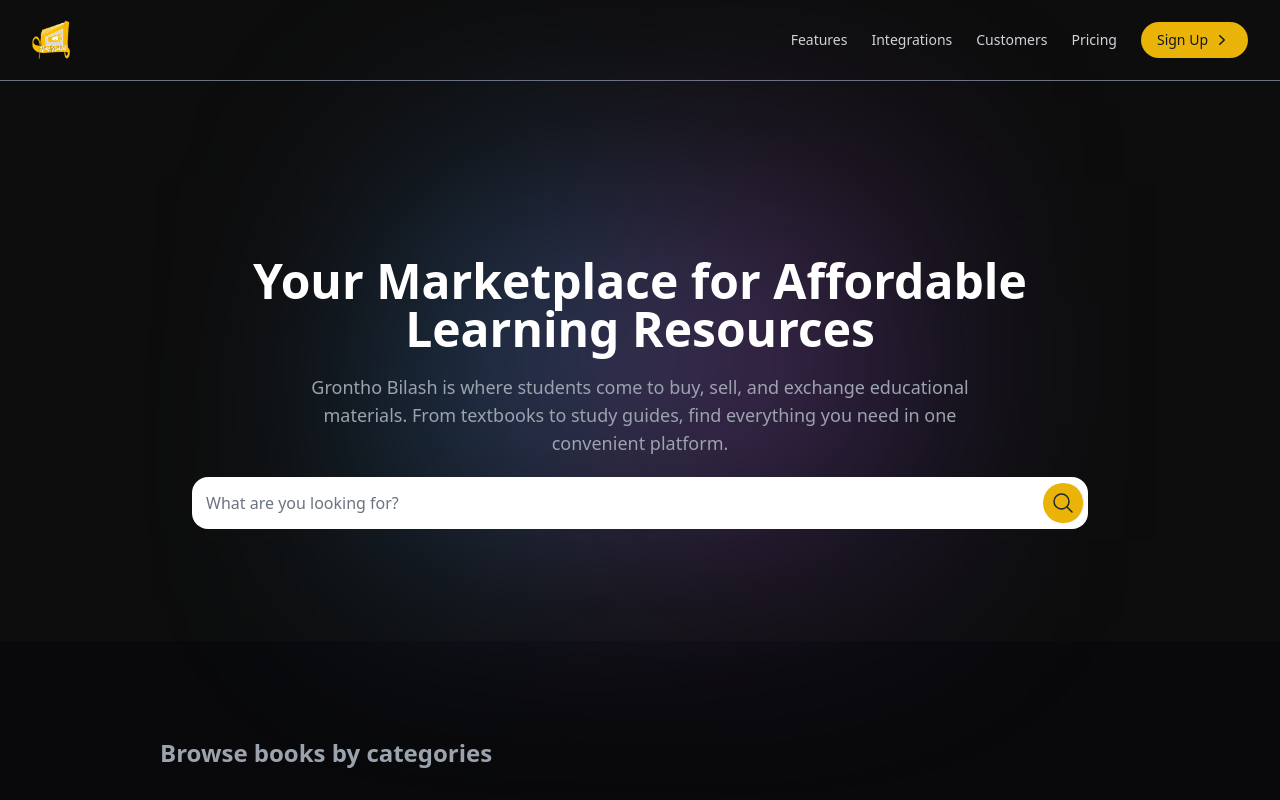
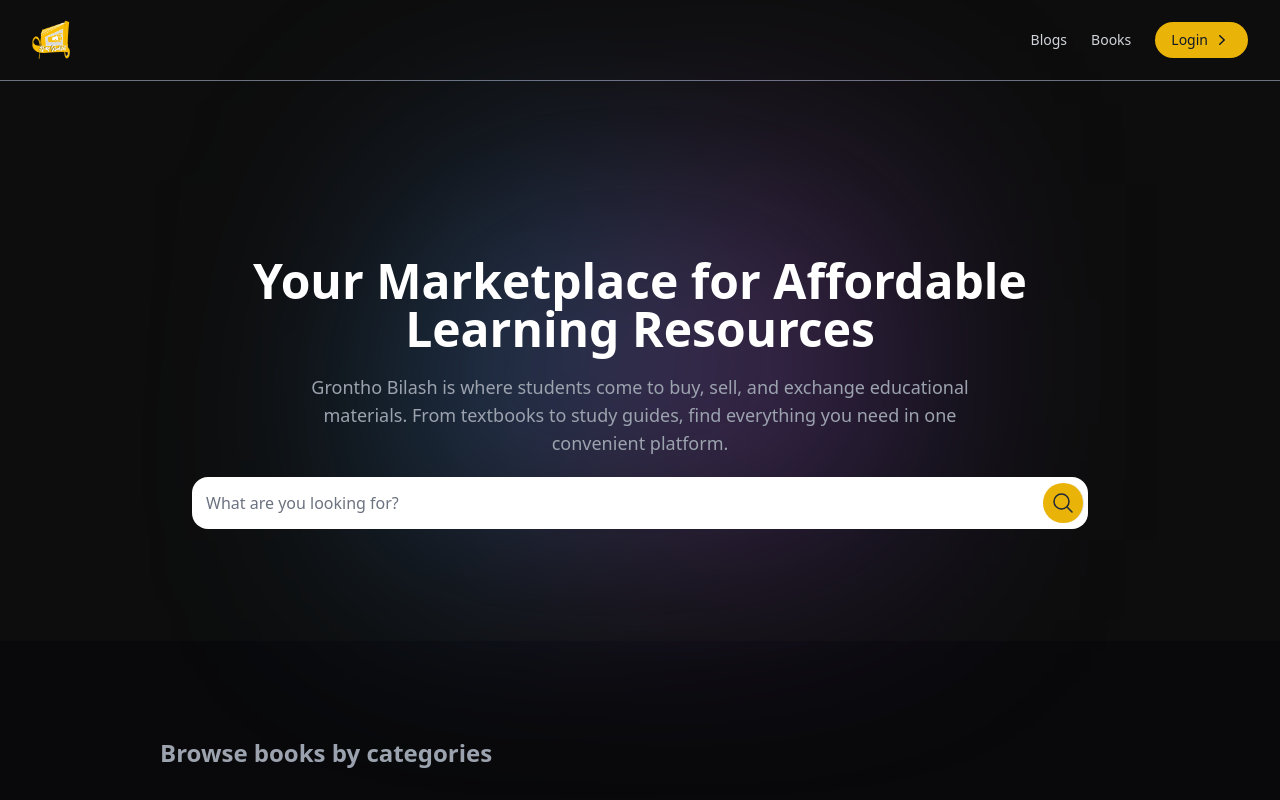
Before and after one commit to thisis-arman/grontho_bilash, a React (Vite) app in the folder gb-frontend/: page / in a window 1280 px wide. Shown: the top 800 px of the page. Built offline with nearby package versions, Linux system fonts and the light colour scheme.

Commit message:
auth api in redux

```diff
--- /dev/null
+++ b/gb-frontend/src/redux/features/auth/authSlice.ts
@@ -0,0 +1,40 @@
+import { createSlice, PayloadAction } from "@reduxjs/toolkit";
+
+type TAuth = {
+  email: string;
+  password: string;
+};
+
+type TInitialState = {
+  users: TAuth[];
+};
+
+const initialState: TInitialState = {
+  users: [
+    { email: "test@example.com", password: "12345" }, // Example user
+  ],
+};
+
+const authSlice = createSlice({
+  name: "auth",
+  initialState,
+  reducers: {
+    loginUser: (state, action: PayloadAction<TAuth>) => {
+      const { email, password } = action.payload;
+
+      // Check if user exists in users array
+      const userExists = state.users.some(
+        (u) => u.email === email && u.password === password
+      );
+
+      if (!userExists) {
+        console.log("Login failed: Invalid email or password");
+      } else {
+        console.log("Login successful");
+      }
+    },
+  },
+});
+
+export const { loginUser } = authSlice.actions;
+export default authSlice.reducer;
--- a/gb-frontend/src/shared/Navbar.tsx
+++ b/gb-frontend/src/shared/Navbar.tsx
@@ -7,10 +7,9 @@
 
     // Replace javascript:void(0) paths with your paths
     const navigation = [
-        { title: "Features", path: "javascript:void(0)" },
-        { title: "Integrations", path: "javascript:void(0)" },
-        { title: "Customers", path: "javascript:void(0)" },
-        { title: "Pricing", path: "javascript:void(0)" }
+
+        { title: "Blogs", path: "/blogs" },
+        { title: "Books", path: "/books" }
     ]
 
     useEffect(() => {
@@ -22,12 +21,12 @@
 
     const Brand = () => (
         <div className="flex items-center justify-between py-5 md:block">
-            <a href="javascript:void(0)">
+            <a href="/">
                 <img
                     src="/src/assets/logo/grontho-bilash-transparent.png"
                     width={40}
                     height={10}
-                    alt="Float UI logo"
+                    alt="Grontho Bilash "
                     className="object-fill"
                 />
             </a>
@@ -72,8 +71,8 @@
                                 })
                             }
                             <li>
-                                <Link to='/signup' className="flex items-center justify-center gap-x-1 py-2 px-4 text-gray-900 font-medium bg-yellow-500 hover:bg-yellow-400 active:bg-yellow-600 duration-150 rounded-full md:inline-flex">
-                                    Sign Up
+                                <Link to='/login' className="flex items-center justify-center gap-x-1 py-2 px-4 text-gray-900 font-medium bg-yellow-500 hover:bg-yellow-400 active:bg-yellow-600 duration-150 rounded-full md:inline-flex">
+                                    Login
                                     <svg xmlns="http://www.w3.org/2000/svg" viewBox="0 0 20 20" fill="currentColor" className="w-5 h-5">
                                         <path fillRule="evenodd" d="M7.21 14.77a.75.75 0 01.02-1.06L11.168 10 7.23 6.29a.75.75 0 111.04-1.08l4.5 4.25a.75.75 0 010 1.08l-4.5 4.25a.75.75 0 01-1.06-.02z" clipRule="evenodd" />
                                     </svg>
```
Also changed, not shown: gb-frontend/src/redux/features/auth/authApi.ts (added).
